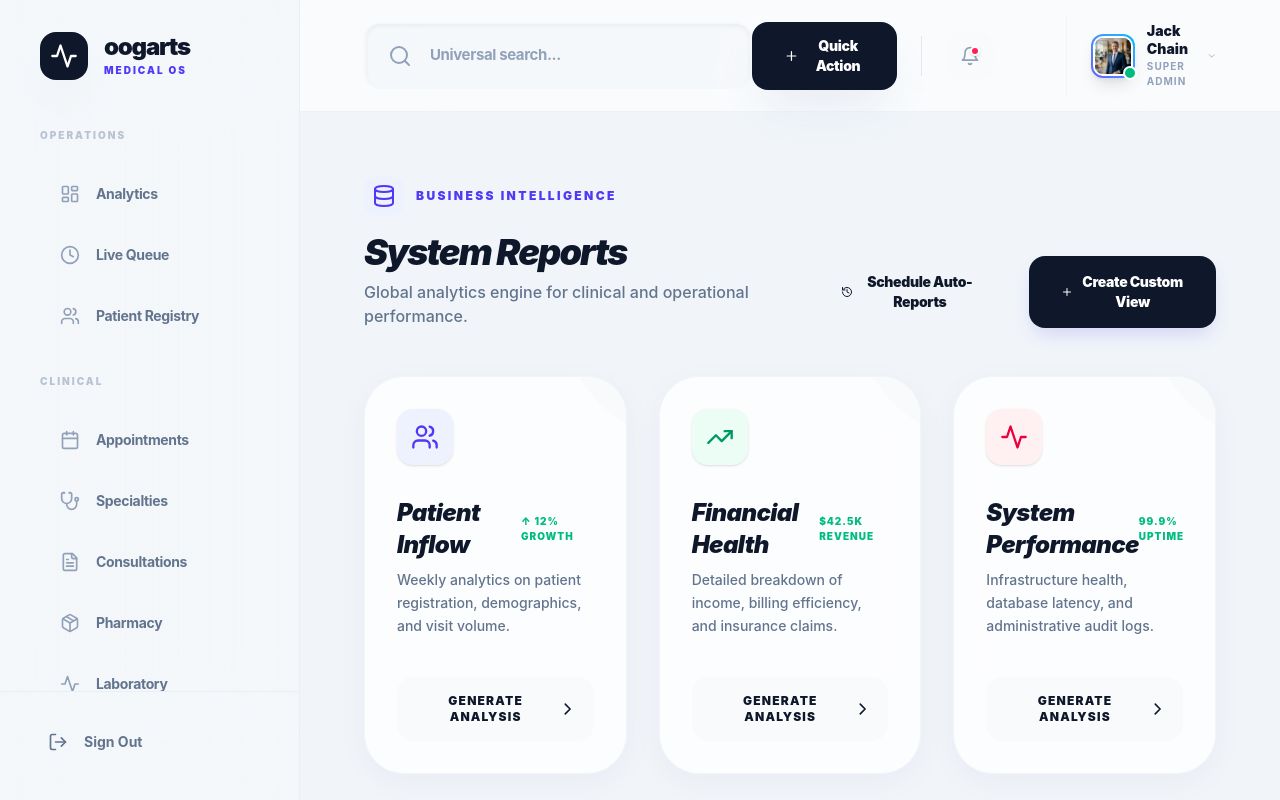
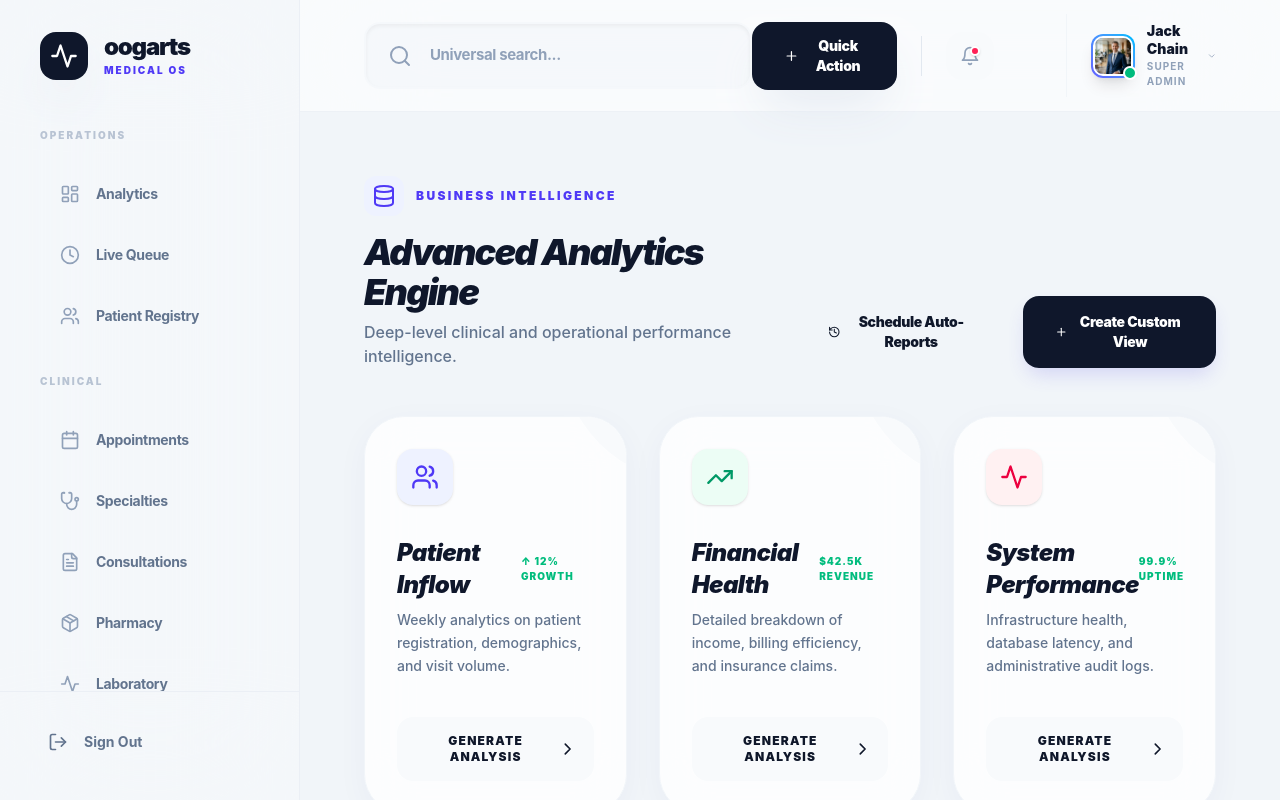
Before and after one commit to dotstorydot-gif/oogarts, a React (Vite) app: page /reports in a window 1280 px wide. Built offline with nearby package versions, Linux system fonts and the light colour scheme.

Commit message:
Renamed System Logs to Advanced Analytics

```diff
--- a/src/components/layout/Layout.tsx
+++ b/src/components/layout/Layout.tsx
@@ -21,7 +21,8 @@ import {
     Menu,
     X,
     Home,
-    Video
+    Video,
+    BarChart3
 } from 'lucide-react';
 import { cn, Button, Card } from './BaseUI';
 import { supabase } from '../../lib/supabase';
@@ -197,7 +198,7 @@ export const Layout = ({ children }: { children: React.ReactNode }) => {
                                 <h3 className="text-[10px] font-black text-slate-400 uppercase tracking-[0.2em] px-4 mb-6 opacity-60">System</h3>
                                 <SidebarItem to="/settings" icon={Settings} label="Global Settings" />
                                 <SidebarItem to="/help" icon={HelpCircle} label="Help Center" />
-                                {userRole === 'admin' && <SidebarItem to="/reports" icon={FileText} label="System Logs" />}
+                                {userRole === 'admin' && <SidebarItem to="/reports" icon={BarChart3} label="Advanced Analytics" />}
                             </div>
                         </>
                     )}
--- a/src/pages/Reports.tsx
+++ b/src/pages/Reports.tsx
@@ -57,8 +57,8 @@ const Reports = () => {
                             </div>
                             <span className="text-xs font-black text-indigo-600 uppercase tracking-[0.2em]">Business Intelligence</span>
                         </div>
-                        <h1 className="text-4xl font-black text-slate-900 tracking-tighter mb-2 italic">System Reports</h1>
-                        <p className="text-slate-500 font-medium">Global analytics engine for clinical and operational performance.</p>
+                        <h1 className="text-4xl font-black text-slate-900 tracking-tighter mb-2 italic">Advanced Analytics Engine</h1>
+                        <p className="text-slate-500 font-medium">Deep-level clinical and operational performance intelligence.</p>
                     </div>
                     <div className="flex gap-4">
                         <Button variant="outline" className="gap-2">
```
